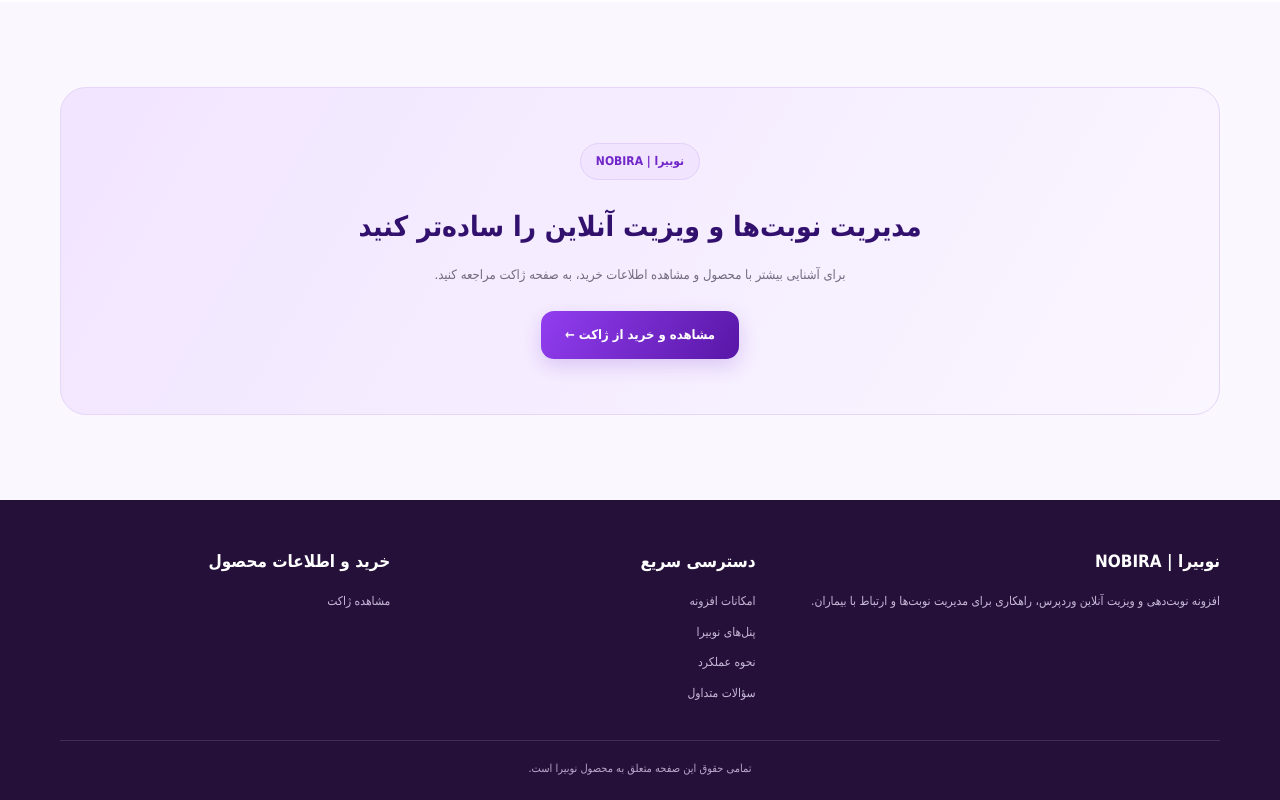
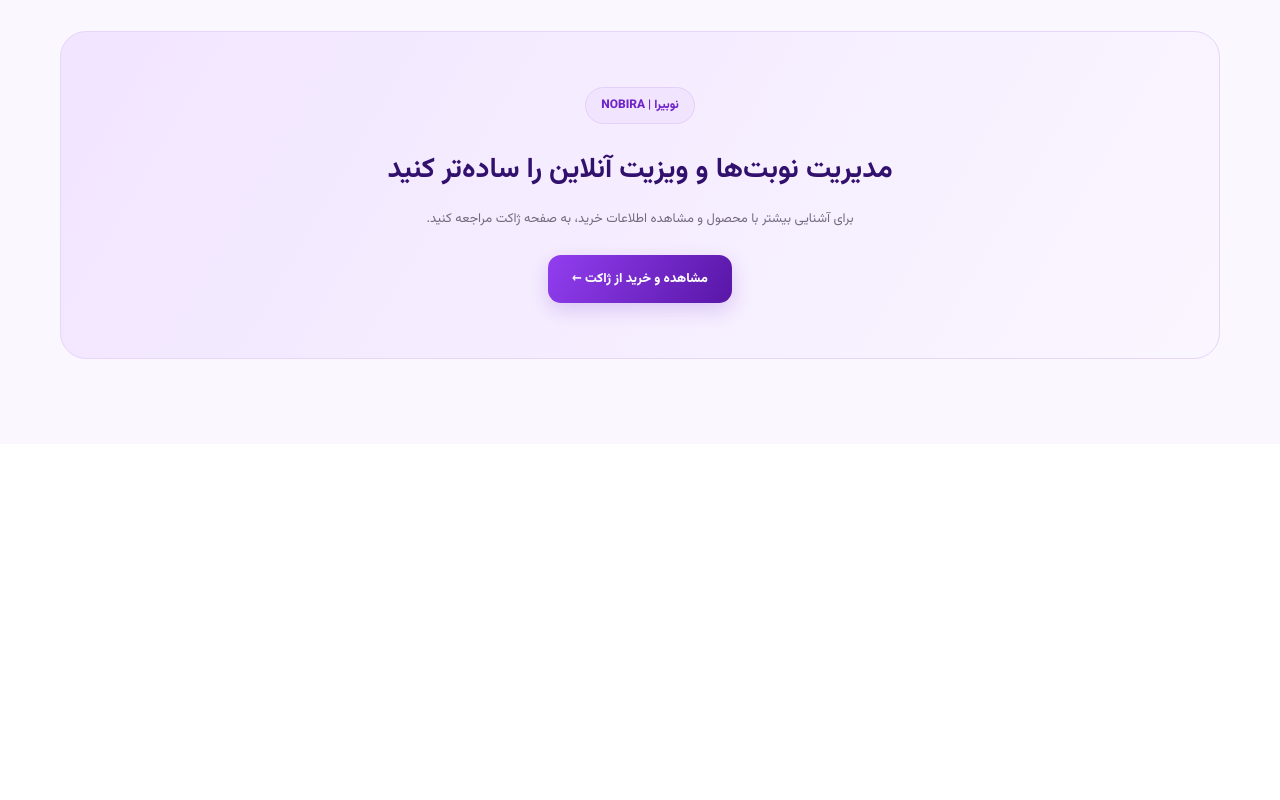
Before and after one commit to amir304413852020-design/nobira-preview, a plain HTML site: page index.html in a window 1280 px wide. Shown: the part 4211-5011 px from the top of the page. After the commit the page ends 4655 px from the top, so only its background shows below. Drawn offline with Linux system fonts and the light colour scheme.

Commit message:
Update index.html

```diff
--- a/index.html
+++ b/index.html
@@ -1,4 +1,3 @@
-
 <!DOCTYPE html>
 <html lang="fa" dir="rtl">
 <head>
@@ -7,6 +6,10 @@
 <meta name="theme-color" content="#32106d">
 <meta name="description" content="نوبیرا؛ افزونه نوبت‌دهی و ویزیت آنلاین وردپرس، با امکانات مدیریت بیماران، پنل پزشک و پنل بیمار.">
 <title>نوبیرا | افزونه نوبت‌دهی و ویزیت آنلاین وردپرس</title>
+
+<link rel="preconnect" href="https://fonts.googleapis.com">
+<link rel="preconnect" href="https://fonts.gstatic.com" crossorigin>
+<link href="https://fonts.googleapis.com/css2?family=Vazirmatn:wght@100..900&display=swap" rel="stylesheet">
 
 <style>
 :root {
@@ -19,10 +22,10 @@
   --white: #fff;
   --shadow: 0 15px 45px rgba(75,25,130,.10);
 }
-* { box-sizing: border-box; margin: 0; padding: 0; }
+* { box-sizing: border-box; margin: 0; padding: 0; font-family: inherit; }
 html { scroll-behavior: smooth; }
 body {
-  font-family: Vazirmatn, IRANSansX, Tahoma, sans-serif;
+  font-family: "Vazirmatn", Tahoma, sans-serif;
   background: #fff;
   color: var(--text);
   line-height: 1.9;
@@ -417,28 +420,6 @@ header {
 .final-cta h2 { color: var(--deep); font-size: 28px; margin-bottom: 10px; }
 .final-cta p { color: var(--muted); font-size: 13px; margin-bottom: 23px; }
 
-footer {
-  background: #241039;
-  color: white;
-  padding: 45px 0 20px;
-}
-.footer-grid {
-  display: grid;
-  grid-template-columns: 1.3fr 1fr 1fr;
-  gap: 35px;
-  padding-bottom: 35px;
-}
-footer h3 { margin-bottom: 12px; font-size: 17px; }
-footer p, footer a { color: #c9bad9; font-size: 12px; }
-.footer-links { display: grid; gap: 8px; }
-.copyright {
-  border-top: 1px solid #ffffff20;
-  padding-top: 18px;
-  text-align: center;
-  color: #b9a8ca;
-  font-size: 11px;
-}
-
 @media(max-width:900px) {
   .hero-grid { grid-template-columns: 1fr; gap: 35px; }
   .hero-copy { text-align: center; }
@@ -465,7 +446,6 @@ footer p, footer a { color: #c9bad9; font-size: 12px; }
   .feature { padding: 23px; }
   .why { padding: 27px 20px; }
   .why-list { grid-template-columns: 1fr; }
-  .footer-grid { grid-template-columns: 1fr; gap: 25px; }
   .final-cta h2 { font-size: 22px; }
 }
 </style>
@@ -827,37 +807,5 @@ footer p, footer a { color: #c9bad9; font-size: 12px; }
 
 </main>
 
-<footer>
-  <div class="container">
-    <div class="footer-grid">
-      <div>
-        <h3>نوبیرا | NOBIRA</h3>
-        <p>
-          افزونه نوبت‌دهی و ویزیت آنلاین وردپرس،
-          راهکاری برای مدیریت نوبت‌ها و ارتباط با بیماران.
-        </p>
-      </div>
-      <div>
-        <h3>دسترسی سریع</h3>
-        <div class="footer-links">
-          <a href="#features">امکانات افزونه</a>
-          <a href="#panels">پنل‌های نوبیرا</a>
-          <a href="#process">نحوه عملکرد</a>
-          <a href="#faq">سؤالات متداول</a>
-        </div>
-      </div>
-      <div>
-        <h3>خرید و اطلاعات محصول</h3>
-        <div class="footer-links">
-          <a href="https://www.zhaket.com/" target="_blank" rel="noopener">مشاهده ژاکت</a>
-        </div>
-      </div>
-    </div>
-    <div class="copyright">
-      تمامی حقوق این صفحه متعلق به محصول نوبیرا است.
-    </div>
-  </div>
-</footer>
-
 </body>
 </html>
```
